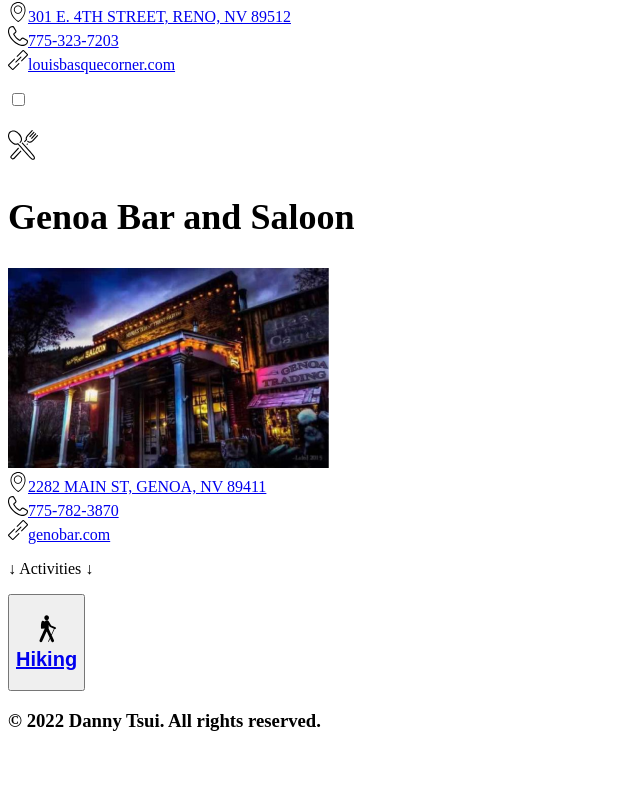
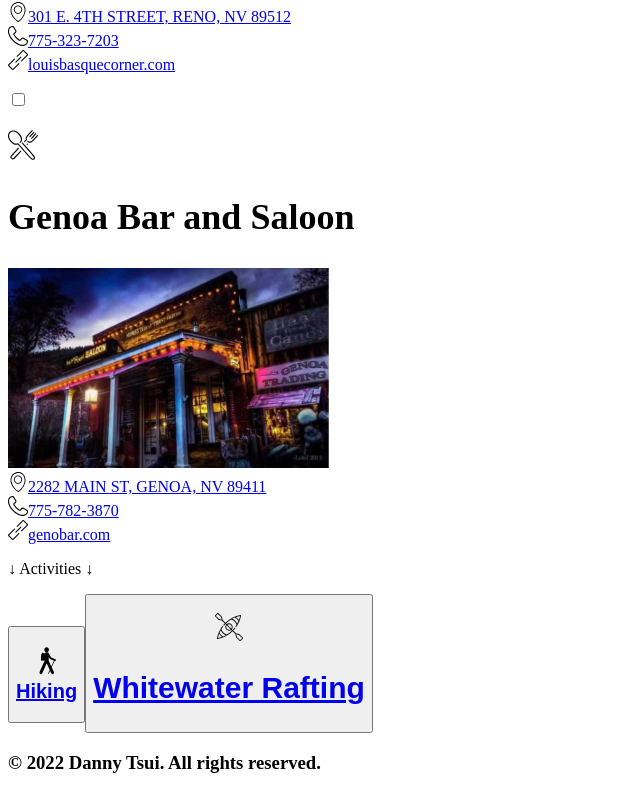
Before and after one commit to dannytszho/renoGuide-django-react, a React (Create React App) app in the folder frontend/: page / in a window 1280 px wide. Shown: the part 1026-1819 px from the top of the page, without its empty margins (0-640 px from the left). Before the commit the page ends 1776 px from the top, so only its background shows below. Built offline with nearby package versions, Linux system fonts and the light colour scheme.

Commit message:
Add whitewater Rafting

```diff
--- a/frontend/src/Components/HomePage.tsx
+++ b/frontend/src/Components/HomePage.tsx
@@ -2,6 +2,7 @@
 import Nevada from '../Images/Nevada.png'
 import { LongButton, CollapseButton } from './Button'
 import HikerIcon from '../svg/HikerIcon'
+import KayakIcon from '../svg/KayakIcon'
 import Footer from './Footer'
 import RestaurantCard from './RestaurantCard'
 import RestaurantData from '../RestaurantData'
@@ -62,6 +63,20 @@
               </div>
             </Link>
           </LongButton>
+          <LongButton>
+            <a
+              href="http://www.raftingreno.com/"
+              target="_blank"
+              rel="noreferrer"
+            >
+              <div className="flex">
+                <div className="pl-4">
+                  <KayakIcon />
+                </div>
+                <h2 className="text-2xl mx-auto">Whitewater Rafting</h2>
+              </div>
+            </a>
+          </LongButton>
         </section>
       </div>
       <Footer />
--- /dev/null
+++ b/frontend/src/svg/KayakIcon.tsx
@@ -0,0 +1,54 @@
+const KayakIcon = () => {
+  return (
+    <svg
+      version="1.1"
+      id="Layer_1"
+      xmlns="http://www.w3.org/2000/svg"
+      xmlnsXlink="http://www.w3.org/1999/xlink"
+      width="28px"
+      height="28px"
+      viewBox="0 0 511.999 511.999"
+    >
+      <path
+        d="M507.199,448.083L447.3,388.184c-1.018-1.018-2.294-1.74-3.689-2.089l-47.918-11.98c-2.988-0.745-5.8,0.348-7.916,2.464
+			l-54.736-54.736c13.609-14.008,26.523-28.794,38.459-44.047c2.703-3.454,2.094-8.446-1.36-11.148
+			c-3.455-2.705-8.446-2.093-11.148,1.36c-11.542,14.748-24.027,29.051-37.182,42.604l-13.024-13.024
+			c20.823-26.368,19.087-64.844-5.241-89.172c-12.7-12.699-29.585-19.694-47.544-19.694c-15.302,0-29.813,5.093-41.631,14.449
+			l-13.013-13.013c28.952-28.111,60.693-52.567,94.661-73.084c23.409,6.727,44.855,19.354,62.185,36.686
+			c17.336,17.335,29.966,38.789,36.692,62.209c-5.533,9.145-11.357,18.151-17.479,27.007c-2.524,3.651-1.439,8.951,2.359,11.267
+			c3.522,2.148,8.352,1.169,10.706-2.236c43.323-62.677,72.398-132.552,86.419-207.681c1.008-5.395-3.872-10.264-9.264-9.264
+			c-104.992,19.593-200.768,69.29-277.509,143.869l-54.674-54.674c2.116-2.116,3.211-4.929,2.463-7.916L125.937,68.42
+			c-0.349-1.396-1.07-2.67-2.089-3.689L63.949,4.831c-6.399-6.399-16.812-6.399-23.21,0L4.799,40.771
+			c-6.399,6.4-6.399,16.812,0,23.211l59.899,59.898c1.018,1.018,2.294,1.74,3.689,2.089l47.918,11.98
+			c2.99,0.747,5.801-0.348,7.916-2.464l54.679,54.679c-8.419,8.669-16.603,17.634-24.37,26.765
+			c-2.803,3.296-2.393,8.392,0.904,11.194c3.296,2.804,8.391,2.393,11.194-0.904c7.493-8.809,15.383-17.459,23.503-25.826
+			l13.019,13.019c-20.755,26.365-18.998,64.787,5.305,89.089c12.7,12.699,29.585,19.694,47.544,19.694
+			c15.267,0,29.746-5.07,41.548-14.386l13.022,13.022c-28.93,28.08-60.649,52.51-94.589,73.012
+			c-23.408-6.727-44.854-19.354-62.183-36.686c-17.313-17.313-29.933-38.734-36.667-62.118c9.085-15.092,18.918-29.721,29.48-43.787
+			c2.597-3.459,1.879-8.522-1.582-11.119c-3.46-2.597-8.521-1.876-11.119,1.583c-11.403,15.187-21.982,31.01-31.713,47.353
+			c-0.166,0.222-0.337,0.443-0.481,0.686c-13.35,22.442-25.18,46.122-35.158,70.381c-0.144,0.35-0.253,0.709-0.345,1.07
+			c-13.901,33.96-24.385,69.331-31.113,105.384c-1.008,5.397,3.872,10.265,9.264,9.264
+			c104.958-19.588,200.708-69.258,277.436-143.796l54.747,54.747c-2.116,2.116-3.211,4.929-2.463,7.916l11.979,47.919
+			c0.349,1.396,1.07,2.67,2.089,3.689l59.899,59.898c6.316,6.316,16.894,6.316,23.21,0l35.939-35.939
+			C513.599,464.895,513.599,454.483,507.199,448.083z M458.998,52.963c-5.57,26.598-13.116,52.489-22.581,77.588
+			c-7.432-10.667-15.81-20.708-25.055-29.953c-9.23-9.23-19.255-17.595-29.901-25.018C406.555,66.112,432.453,58.53,458.998,52.963z
+			 M363.521,82.746c13.219,8.224,25.52,17.993,36.609,29.084c11.088,11.087,20.859,23.388,29.082,36.607
+			c-7.051,16.775-15.009,33.244-23.759,49.175c-8.028-20.554-20.284-39.349-36.022-55.086
+			c-15.737-15.738-34.532-27.994-55.085-36.021C330.277,97.755,346.746,89.798,363.521,82.746z M115.796,121.452l-41.423-10.358
+			L16.029,52.75c-0.038-0.038-0.155-0.155-0.155-0.375c0-0.219,0.116-0.335,0.155-0.374l35.939-35.938
+			c0.038-0.038,0.155-0.155,0.375-0.155c0.22,0,0.336,0.116,0.375,0.155l58.344,58.343l10.356,41.423L115.796,121.452z
+			 M255.999,307.314c-13.718,0-26.614-5.342-36.314-15.042c-18.1-18.1-19.835-46.461-5.21-66.532l71.745,71.745
+			C277.494,303.864,267.014,307.314,255.999,307.314z M297.463,286.264l-71.77-71.77c8.743-6.418,19.258-9.89,30.307-9.89
+			c13.718,0,26.614,5.342,36.314,15.042C310.439,237.772,312.154,266.189,297.463,286.264z M53.005,458.956
+			c5.542-26.343,13.152-52.257,22.677-77.446c7.408,10.614,15.751,20.608,24.954,29.811c9.23,9.23,19.253,17.594,29.9,25.018
+			C105.444,445.807,79.548,453.389,53.005,458.956z M148.477,429.174c-13.219-8.224-25.52-17.993-36.609-29.084
+			c-11.066-11.065-20.818-23.34-29.031-36.529c7.061-16.791,14.996-33.207,23.745-49.166c8.027,20.52,20.27,39.284,35.985,54.998
+			c15.738,15.737,34.532,27.994,55.085,36.021C181.722,414.164,165.253,422.121,148.477,429.174z M495.969,460.062l-35.939,35.939
+			c-0.038,0.038-0.155,0.155-0.375,0.155c-0.22,0-0.336-0.116-0.375-0.155l-58.344-58.343l-10.356-41.423l5.622-5.623l41.422,10.357
+			l58.344,58.344c0.038,0.038,0.155,0.155,0.155,0.375C496.124,459.908,496.007,460.024,495.969,460.062z"
+      />
+    </svg>
+  )
+}
+
+export default KayakIcon
```
